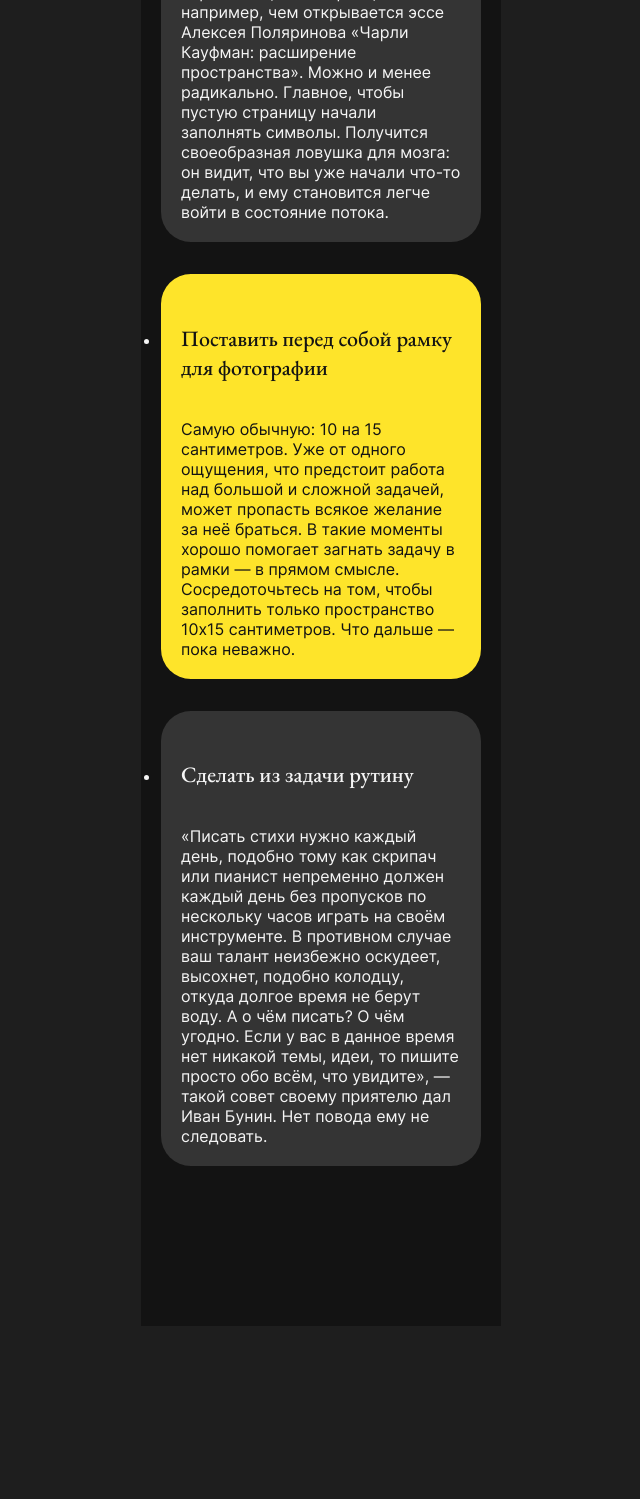
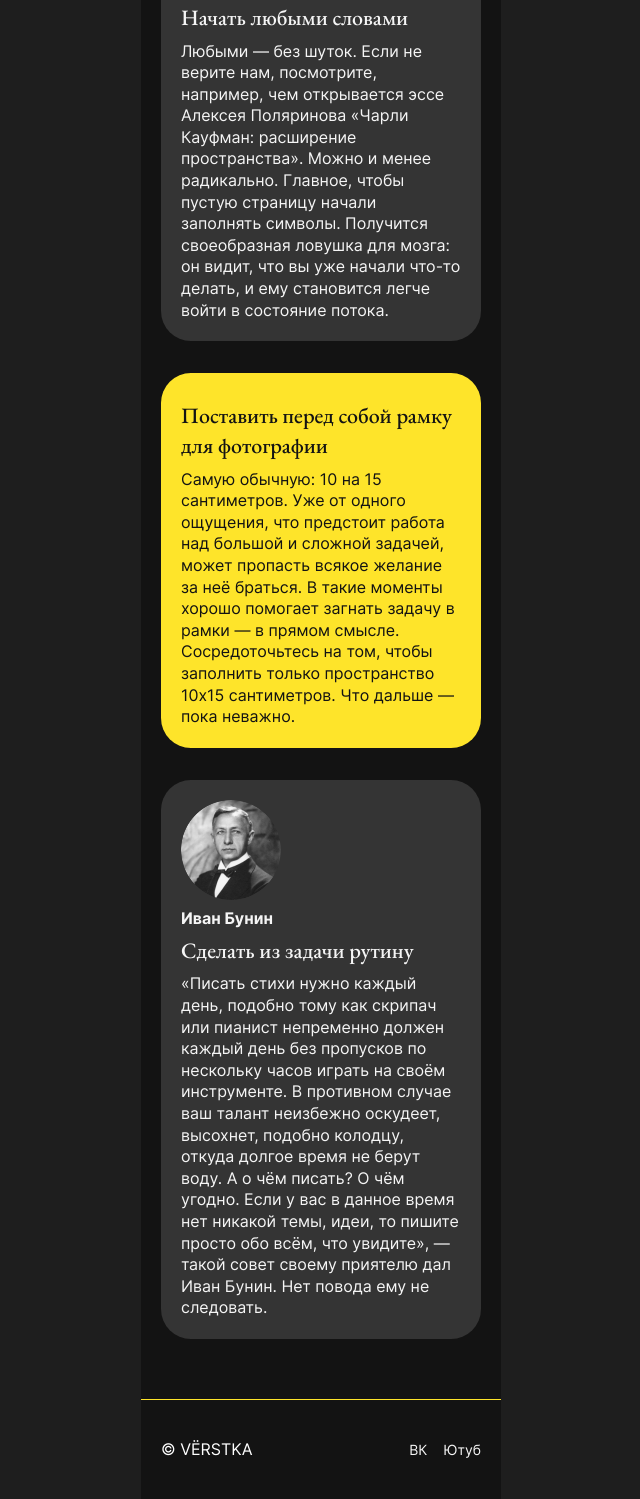
Before and after one commit to ArtPsycho/blank-sheet-project, a plain HTML site: page index.html in a window 1280 px wide. Shown: the part 2690-4189 px from the top of the page, without its empty margins (319-959 px from the left). Before the commit the page ends 4016 px from the top, so only its background shows below. Drawn offline with Linux system fonts and the light colour scheme.

Commit message:
Верстка страницы закончена

```diff
--- a/index.html
+++ b/index.html
@@ -118,17 +118,25 @@
         <ul class="cards-list">
           <li>
             <article class="card card__theme-dark">
+              <div class="card_author">
+                <img
+                  class="card__author-photo"
+                  src="./images/polyarinov.png"
+                  alt="Алексей Поляринов">
+                <p class="card__author-name">Алексей Поляринов</p>
+              </div>
               <div class="card__content">
                 <h4 class="card__title">Начать любыми словами</h4>
-              </div>
-              <div class="card-text">
-                <p>
-                  Любыми — без шуток. Если не верите нам, посмотрите, например, чем открывается
-                  эссе Алексея Поляринова «Чарли Кауфман: расширение пространства». Можно и менее
-                  радикально. Главное, чтобы пустую страницу начали заполнять символы. Получится
-                  своеобразная ловушка для мозга: он видит, что вы уже начали что-то делать, и ему
-                  становится легче войти в состояние потока.
-                </p>
+                <div class="card__text">
+                  <p>
+                    Любыми — без шуток. Если не верите нам, посмотрите, например,
+                    чем открывается эссе Алексея Поляринова «Чарли Кауфман: расширение
+                    пространства». Можно и менее радикально. Главное, чтобы пустую
+                    страницу начали заполнять символы. Получится своеобразная ловушка
+                    для мозга: он видит, что вы уже начали что-то делать, и ему
+                    становится легче войти в состояние потока.
+                  </p>
+                </div>
               </div>
             </article>
           </li>
@@ -136,37 +144,58 @@
             <article class="card card__theme-bright">
               <div class="card__content">
                 <h4 class="card__title">Поставить перед собой рамку для фотографии</h4>
-              </div>
-              <div class="card-text">
-                <p>
-                  Самую обычную: 10 на 15 сантиметров. Уже от одного ощущения, что предстоит работа
-                  над большой и сложной задачей, может пропасть всякое желание за неё браться. В такие
-                  моменты хорошо помогает загнать задачу в рамки — в прямом смысле. Сосредоточьтесь на том,
-                  чтобы заполнить только пространство 10х15 сантиметров. Что дальше — пока неважно.
-                </p>
+                <div class="card__text">
+                  <p>
+                    Самую обычную: 10 на 15 сантиметров. Уже от одного ощущения, что
+                    предстоит работа над большой и сложной задачей, может пропасть
+                    всякое желание за неё браться. В такие моменты хорошо помогает
+                    загнать задачу в рамки — в прямом смысле. Сосредоточьтесь на том,
+                    чтобы заполнить только пространство 10х15 сантиметров. Что дальше —
+                    пока неважно.
+                  </p>
+                </div>
               </div>
             </article>
           </li>
           <li>
             <article class="card card__theme-dark">
+              <div class="card_author">
+                <img
+                  class="card__author-photo"
+                  src="./images/bunin.png"
+                  alt="Алексей Поляринов">
+                <p class="card__author-name">Иван Бунин</p>
+              </div>
               <div class="card__content">
                 <h4 class="card__title">Сделать из задачи рутину</h4>
-              </div>
-              <div class="card-text">
-                <p>
-                  «Писать стихи нужно каждый день, подобно тому как скрипач или пианист непременно должен
-                  каждый день без пропусков по нескольку часов играть на своём инструменте. В противном
-                  случае ваш талант неизбежно оскудеет, высохнет, подобно колодцу, откуда долгое время не
-                  берут воду. А о чём писать? О чём угодно. Если у вас в данное время нет никакой темы,
-                  идеи, то пишите просто обо всём, что увидите», — такой совет своему приятелю дал Иван
-                  Бунин. Нет повода ему не следовать.
-                </p>
+                <div class="card__text">
+                  <p>
+                    «Писать стихи нужно каждый день, подобно тому как
+                    скрипач или пианист непременно должен каждый день
+                    без пропусков по нескольку часов играть на своём инструменте.
+                    В противном случае ваш талант неизбежно оскудеет, высохнет,
+                    подобно колодцу, откуда долгое время не берут воду. А о чём
+                    писать? О чём угодно. Если у вас в данное время нет никакой
+                    темы, идеи, то пишите просто обо всём, что увидите», — такой
+                    совет своему приятелю дал Иван Бунин. Нет повода ему не следовать.
+                  </p>
+                </div>
               </div>
             </article>
           </li>
         </ul>
       </section>
     </main>
-    <footer class="footer content-section content-section__theme_dark"></footer>
+    <footer class="footer content-section content-section__theme_dark">
+      <p class="footer__copy">© VЁRSTKA</p>
+      <ul class="footer__links">
+        <li>
+          <a href="#">ВК</a>
+        </li>
+        <li>
+          <a href="#">Ютуб</a>
+        </li>
+      </ul>
+    </footer>
   </body>
 </html>
--- a/styles/style.css
+++ b/styles/style.css
@@ -165,36 +165,70 @@ blockquote {
   color: #F5F5F5;
 }
 
-.card {
-  display: flex;
-  flex-direction: column;
-  gap: 8px;
-  padding: 20px;
-  border-radius: 30px;
-}
-
 .cards-list {
   display: flex;
   flex-direction: column;
   gap: 32px;
+  list-style: none;
+}
+
+.card {
+  border-radius: 30px;
+  padding: 20px;
 }
 
 .card__theme-dark {
+  color: #f5f5f5;
   background-color: #343434;
-  color: #F5F5F5;
 }
 
 .card__theme-bright {
-  background-color: #FEE42A;
-  color: #131313;
+color: #131313;
+background-color: #fee42a;
 }
 
+.card__author-photo {
+  display: block;
+  width: 100px;
+  border-radius: 50%;
+}
+
+.card__author-name {
+  margin: 8px 0 0;
+  font-weight: 700;
+  font-size: 16px;
+}
 
 .card__title {
+  margin: 8px auto;
   font-family: 'EB Garamond', serif;
+  font-weight: 500;
   font-size: 22px;
-  font-weight: 500;
+  line-height: 1.35;
 }
+
+.card__text {
+  font-size: 16px;
+  line-height: 1.35;
+}
+
 .footer {
+  display: flex;
+  justify-content: space-between;
+  align-items: center;
+  border-top: 1px solid #fee42a;
   padding: 20px;
 }
+
+.footer__links {
+  display: flex;
+  gap: 16px;
+  list-style: none;
+}
+
+.footer__links a {
+  color: #f5f5f5;
+  font-size: 14px;
+  line-height: 1.25;
+  text-decoration: none;
+}
```
